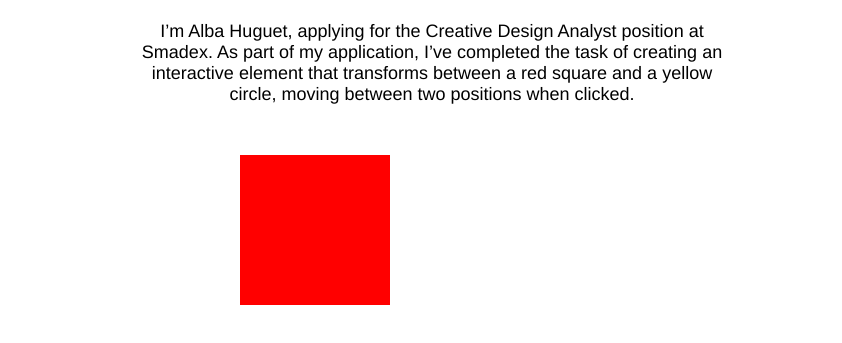
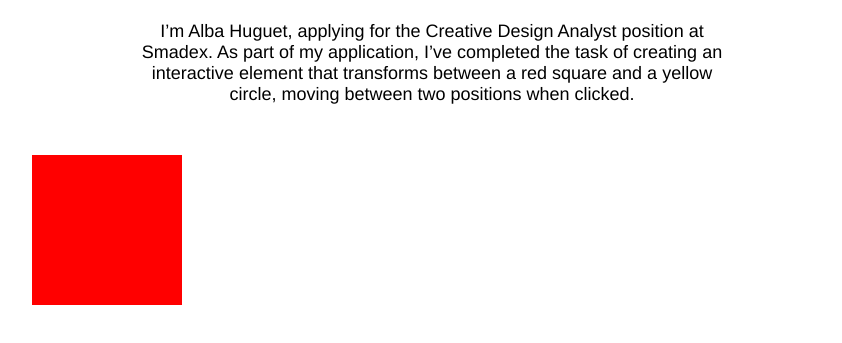
Before and after one commit to Albahe/Coding-test, a plain HTML site: page index.html in a window 1280 px wide. Shown: the part 113-456 px from the top of the page, without its empty margins (208-1050 px from the left). Drawn offline with Linux system fonts and the light colour scheme.

Commit message:
It finaly works

```diff
--- a/css/style.css
+++ b/css/style.css
@@ -2,6 +2,7 @@ body{
 	font-family: Helvetica, arial, sans-serif;
 	text-align: center;
 	margin: 0 auto;
+	justify-items: center;
 }
 
 h1{
@@ -18,18 +19,30 @@ p{
 	max-width: 600px;
 }
 
+.box{
+	border-radius: 2px;
+	border: transparent;
+	position: relative;
+	max-width: 800px;
+	width: 98%;
+	height: 400px;
+}
+
 .RedSquare{
 	width: 150px;
 	height: 150px;
-	margin-left: 35%;
+	background-color: red;
+	position: absolute;
+	top: 0%;
+	left: 0%;
 	float: left;
-	background-color: red;
 	transition: all 2s;
 }
 
 .RedSquare.YellowCircle{
 	background-color: yellow;
 	border-radius: 50%;
-	margin-left: 55%;
-	margin-top: 10%;
+	top: 100%;
+	left: 100%;
+	transform: translate(-100%, -100%);
 }
--- a/index.html
+++ b/index.html
@@ -11,9 +11,13 @@
 	<h1>Hello! Here's my Interactive Element</h1>
 	<p>I’m Alba Huguet, applying for the Creative Design Analyst position at Smadex. As part of my application, I’ve completed the task of creating an interactive element that transforms between a red square and a yellow circle, moving between two positions when clicked. </p>
 
+	<div class="box">
+
 	<a href="" onclick="switchClass (); return false;">
 		<div class="RedSquare" id="idObject"></div>
 	</a>
 
+	</div>
+
 </body>
 </html>
```
